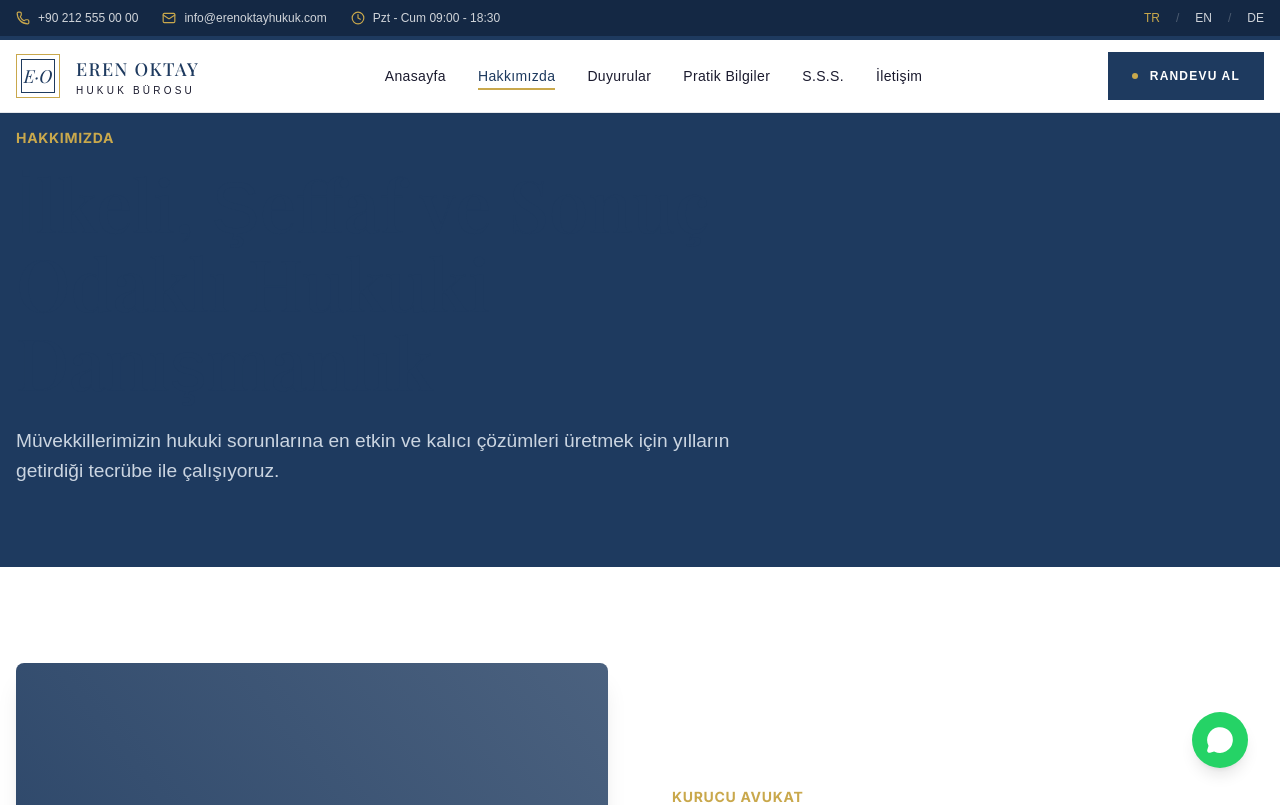
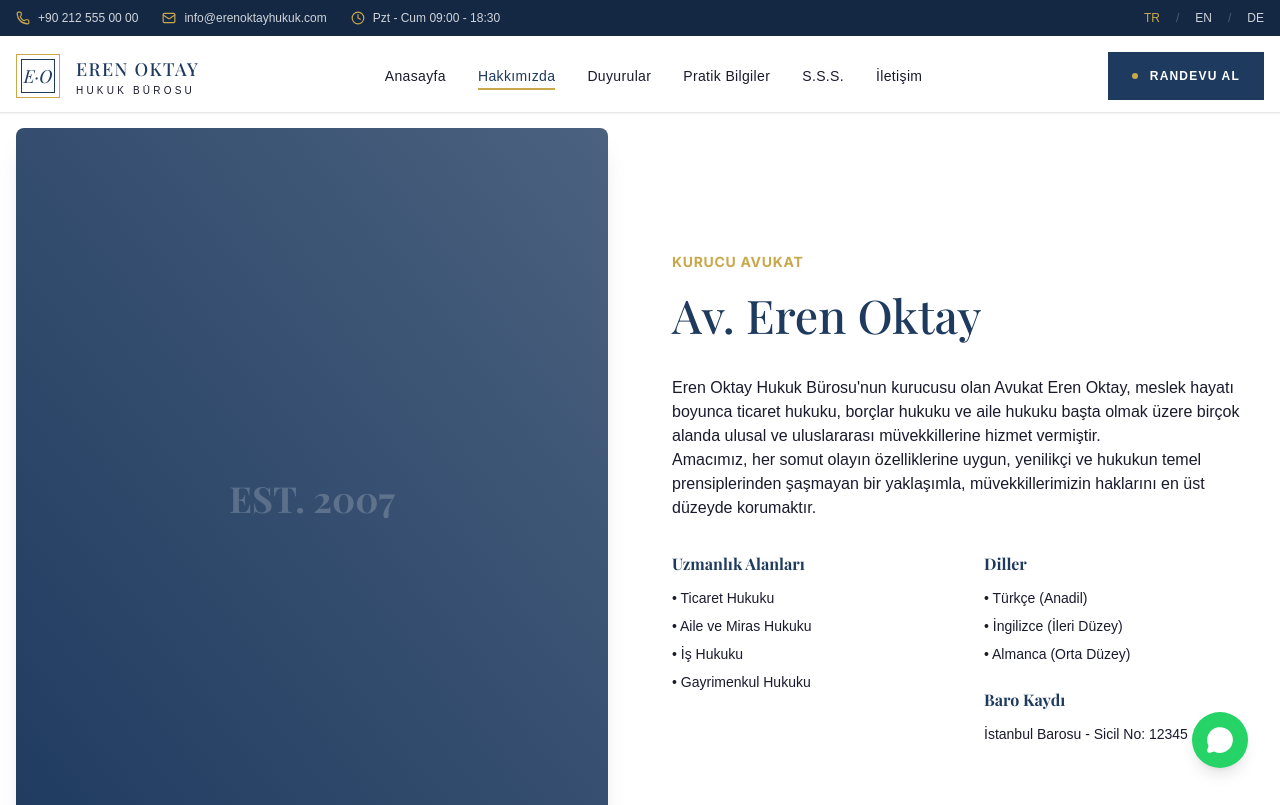
Before and after one commit to emirhanok1/av.erenoktaywebsite, a Next.js app: page /hakkimizda in a window 1280 px wide. Shown: the top 805 px of the page. Built offline with nearby package versions, Linux system fonts and the light colour scheme; a web font is replaced by a local one.

Commit message:
Update page.tsx

```diff
--- a/src/app/(marketing)/hakkimizda/page.tsx
+++ b/src/app/(marketing)/hakkimizda/page.tsx
@@ -9,21 +9,8 @@ export const metadata: Metadata = {
 export default function AboutPage() {
   return (
     <div className="flex flex-col min-h-screen">
-      {/* 1. Sayfa Hero */}
-      <section className="bg-navy pt-32 pb-20 text-white">
-        <div className="container">
-          <div className="max-w-3xl">
-            <span className="text-accent text-sm font-bold tracking-wider uppercase mb-4 block">Hakkımızda</span>
-            <h1 className="font-heading text-fluid-h1 mb-6">İlkeli, Şeffaf ve Sonuç Odaklı Hukuki Danışmanlık</h1>
-            <p className="text-fluid-body text-slate-300">
-              Müvekkillerimizin hukuki sorunlarına en etkin ve kalıcı çözümleri üretmek için yılların getirdiği tecrübe ile çalışıyoruz.
-            </p>
-          </div>
-        </div>
-      </section>
-
-      {/* 2. Avukat Profili */}
-      <section className="py-24 bg-white">
+      {/* 1. Avukat Profili */}
+      <section className="pt-32 pb-24 bg-white">
         <div className="container">
           <div className="grid grid-cols-1 lg:grid-cols-2 gap-16 items-center">
             {/* Sol: Görsel */}
```
